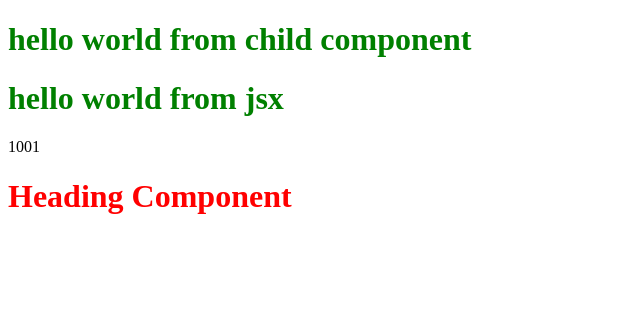
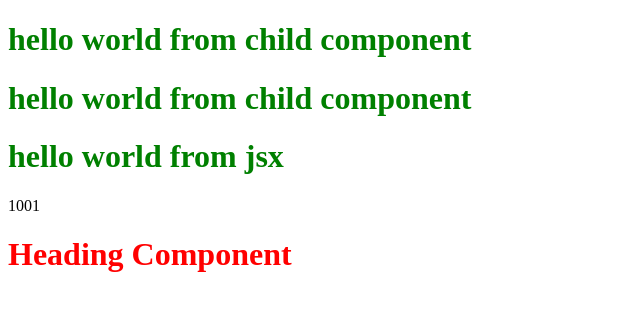
Before and after one commit to pa1kumarCSML/learn-react-dev, a React (Vite) app: page / in a window 1280 px wide. Shown: the top 310 px of the page, without its empty margins (0-640 px from the left). Built offline with nearby package versions, Linux system fonts and the light colour scheme.

Commit message:
different ways to render element and component

```diff
--- a/App.js
+++ b/App.js
@@ -20,6 +20,7 @@ const number = 1000;
 const HeadingComponent = () => (
   <div>
     <JsxHeading2 />
+    <JsxHeading2> </JsxHeading2>
     {jsxHeading}
     {number + 1}
     {console.log("hello")}
```
